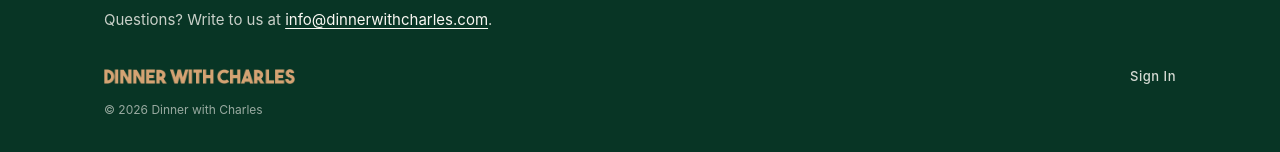
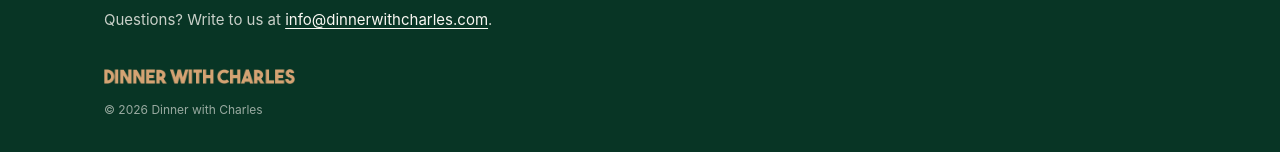
Before and after one commit to odonnellandrea/dinnerwithcharles, a React (Vite) app: page / in a window 1280 px wide. Shown: the part 6448-6600 px from the top of the page. Built offline with nearby package versions, Linux system fonts and the light colour scheme; no server answers.

Commit message:
Homepage footer: no Sign In link at the bottom
Co-Authored-By: Claude Fable 5.1 <noreply@anthropic.com>
Claude-Session: https://claude.ai/code/session_01DQuaJtLVWZY1FNstb3W5jC

```diff
--- a/src/components/LandingPage.jsx
+++ b/src/components/LandingPage.jsx
@@ -213,7 +213,6 @@ export default function LandingPage({ onSignIn, onJoin }) {
         </div>
         <div className="landing-wrap landing-footer-bottom">
           <a href="/" className="landing-logo" aria-label="Dinner with Charles home"><img src="/Gold Horizontal Logo.png" alt="Dinner with Charles" /></a>
-          <button className="landing-link" onClick={onSignIn}>Sign In</button>
         </div>
         <div className="landing-wrap landing-footer-copy">
           <small>© {new Date().getFullYear()} Dinner with Charles</small>
```
